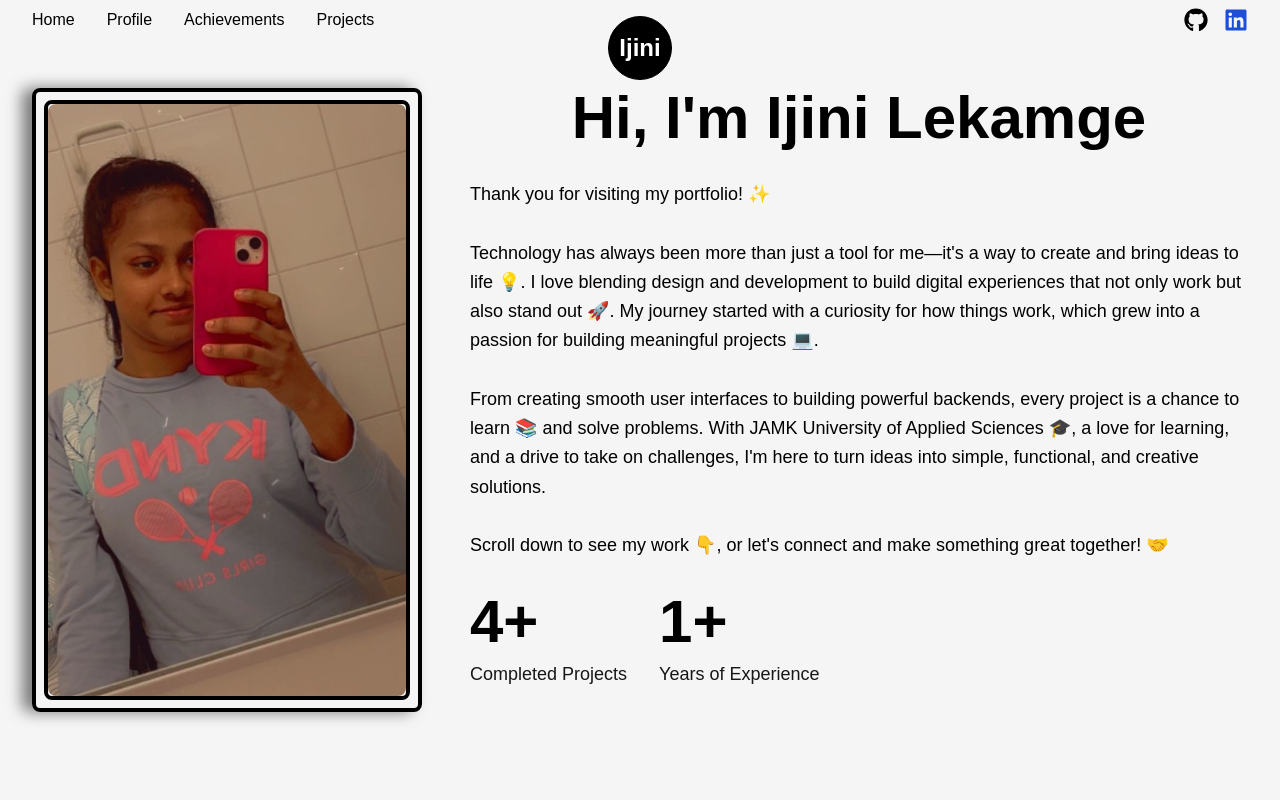
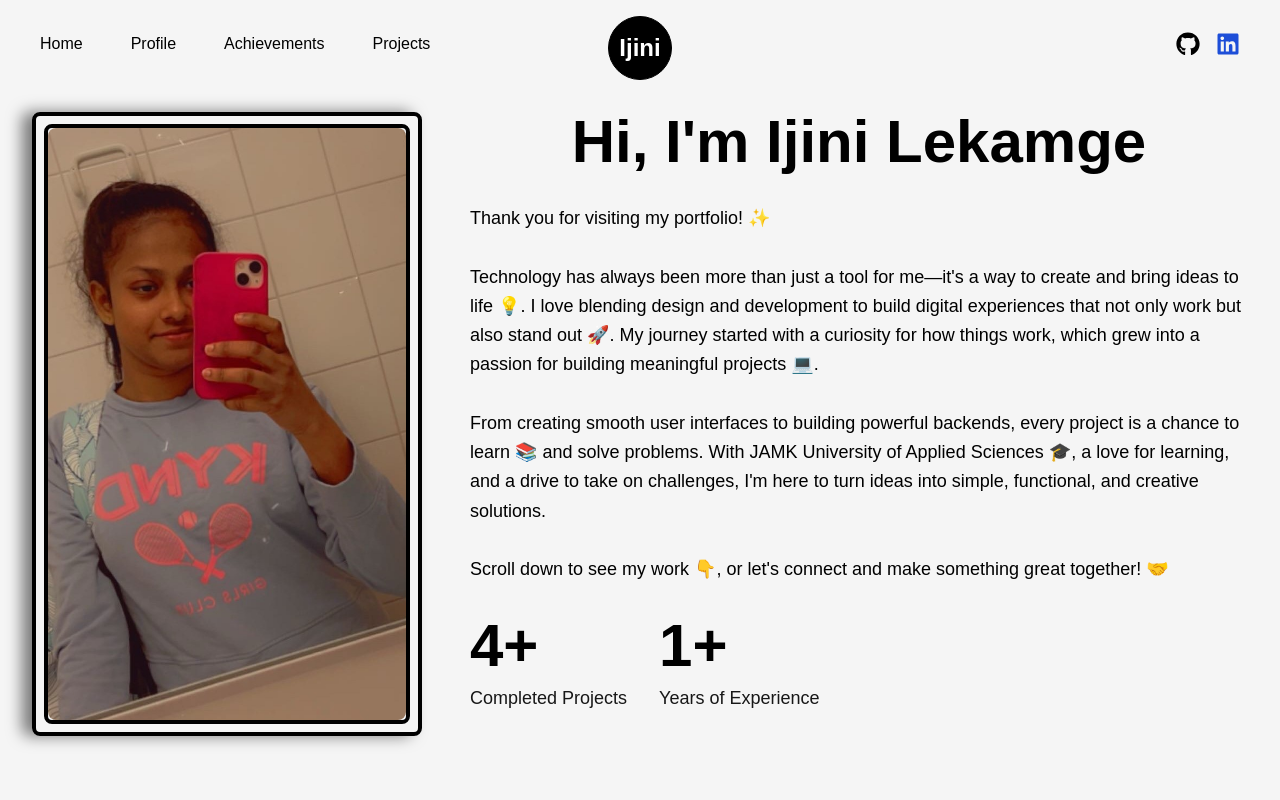
Before and after one commit to IjiniUthpala/My-portfolio-2025, a Next.js app: page /about in a window 1280 px wide. Shown: the top 800 px of the page. Built offline with nearby package versions, Linux system fonts and the light colour scheme.

Commit message:
updates done to portfolio

```diff
--- a/src/components/Navbar.js
+++ b/src/components/Navbar.js
@@ -112,8 +112,8 @@ export default function Navbar() {
       )}
 
       {/* Desktop Navbar */}
-      <div className="hidden lg:flex justify-between items-center px-8">
-        <div className="flex gap-8">
+      <div className="hidden lg:flex justify-between items-center px-10 mt-6">
+        <div className="flex gap-12">
           <Link href="/" className="text-black hover:underline">
             Home
           </Link>
```
